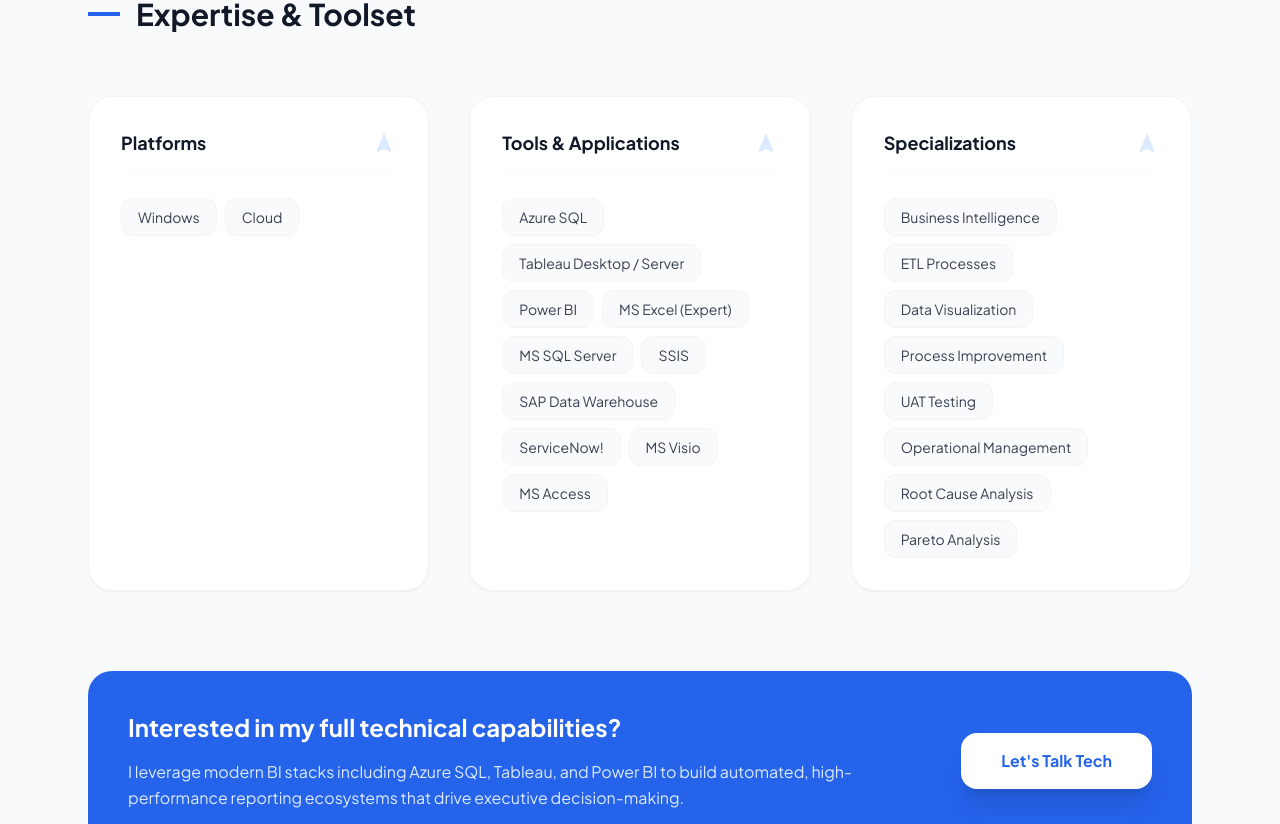
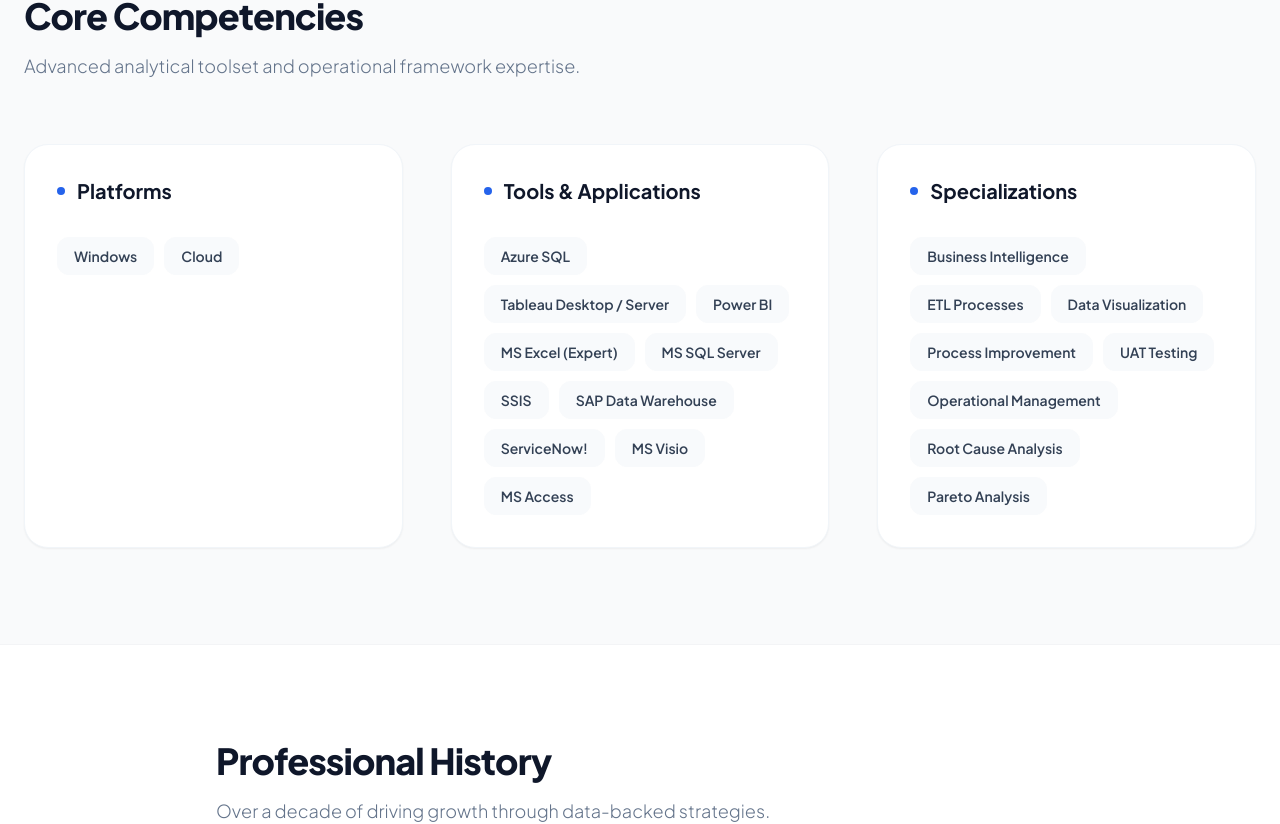
Before and after one commit to btburns308/brian-portfolio, a React (Vite) app: page / in a window 1280 px wide. Shown: the part 1100-1924 px from the top of the page. Built offline with nearby package versions, Linux system fonts and the light colour scheme.

Commit message:
Update SkillsSection.tsx

```diff
--- a/components/SkillsSection.tsx
+++ b/components/SkillsSection.tsx
@@ -1,4 +1,3 @@
-
 import React from 'react';
 import { SkillCategory } from '../types';
 
@@ -8,26 +7,24 @@
 
 const SkillsSection: React.FC<SkillsProps> = ({ skillCategories }) => {
   return (
-    <div className="max-w-6xl mx-auto px-6">
-      <h2 className="text-3xl font-bold text-gray-900 mb-16 flex items-center">
-        <span className="w-8 h-1 bg-blue-600 mr-4"></span>
-        Expertise & Toolset
-      </h2>
+    <div className="max-w-7xl mx-auto px-6">
+      <div className="mb-16">
+        <h2 className="text-4xl font-extrabold text-slate-900 mb-4 tracking-tight">Core Competencies</h2>
+        <p className="text-slate-500 text-lg font-light">Advanced analytical toolset and operational framework expertise.</p>
+      </div>
 
-      <div className="grid grid-cols-1 md:grid-cols-3 gap-10">
+      <div className="grid grid-cols-1 md:grid-cols-2 lg:grid-cols-3 gap-12">
         {skillCategories.map((cat, idx) => (
-          <div key={idx} className="bg-white p-8 rounded-3xl shadow-sm border border-gray-100 h-full">
-            <h3 className="text-lg font-bold text-gray-900 mb-6 pb-4 border-b border-gray-50 flex items-center justify-between">
-              {cat.category}
-              <span className="text-blue-100 no-print">
-                <svg className="w-6 h-6" fill="currentColor" viewBox="0 0 24 24"><path d="M12 2L4.5 20.29l.71.71L12 18l6.79 3 .71-.71z"/></svg>
-              </span>
+          <div key={idx} className="relative p-8 rounded-3xl border border-slate-100 bg-white shadow-sm hover:shadow-md transition-shadow">
+            <h3 className="text-xl font-bold text-slate-900 mb-8 flex items-center space-x-3">
+              <span className="w-2 h-2 rounded-full bg-blue-600"></span>
+              <span>{cat.category}</span>
             </h3>
-            <div className="flex flex-wrap gap-2">
+            <div className="flex flex-wrap gap-2.5">
               {cat.items.map((item, iIdx) => (
                 <span
                   key={iIdx}
-                  className="px-4 py-2 bg-gray-50 text-gray-700 text-sm rounded-xl border border-gray-100 hover:border-blue-200 hover:bg-white hover:text-blue-600 transition-all cursor-default"
+                  className="px-4 py-2 bg-slate-50 text-slate-700 text-sm font-semibold rounded-xl border border-slate-50 hover:bg-white hover:border-blue-200 transition-all"
                 >
                   {item}
                 </span>
@@ -36,22 +33,6 @@
           </div>
         ))}
       </div>
-
-      <div id="talk-tech-banner" className="mt-20 bg-blue-600 rounded-3xl p-10 text-white flex flex-col md:flex-row items-center gap-8 no-print">
-        <div className="flex-1">
-          <h3 className="text-2xl font-bold mb-4">Interested in my full technical capabilities?</h3>
-          <p className="text-blue-100 leading-relaxed">
-            I leverage modern BI stacks including Azure SQL, Tableau, and Power BI to build automated,
-            high-performance reporting ecosystems that drive executive decision-making.
-          </p>
-        </div>
-        <a
-          href={`mailto:btburns308@icloud.com`}
-          className="whitespace-nowrap bg-white text-blue-600 px-10 py-4 rounded-2xl font-bold hover:bg-blue-50 transition-all shadow-xl"
-        >
-          Let's Talk Tech
-        </a>
-      </div>
     </div>
   );
 };
```
